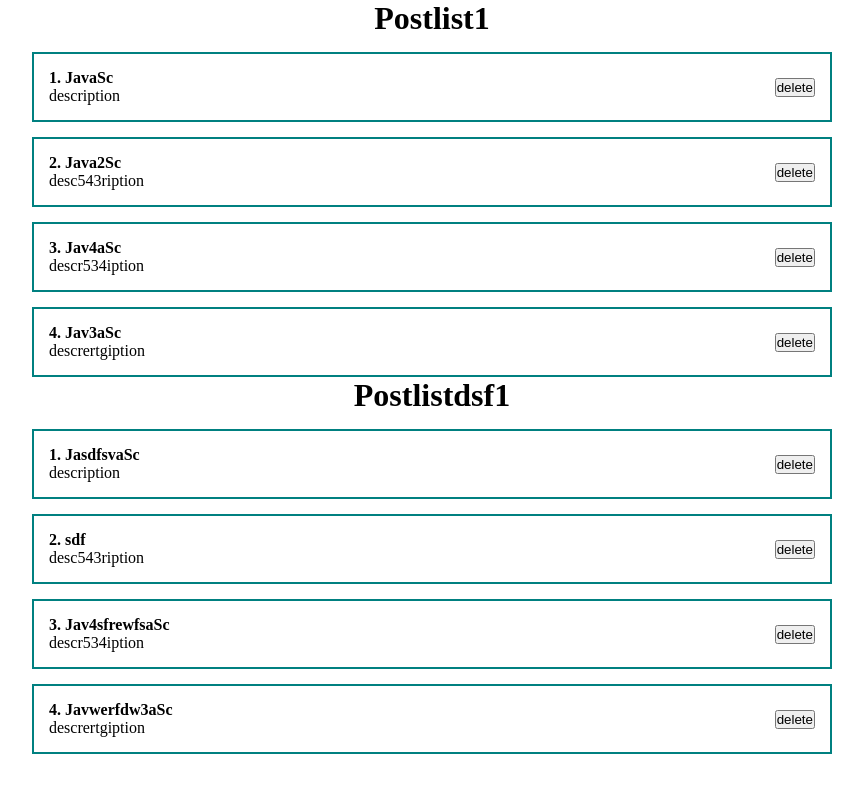
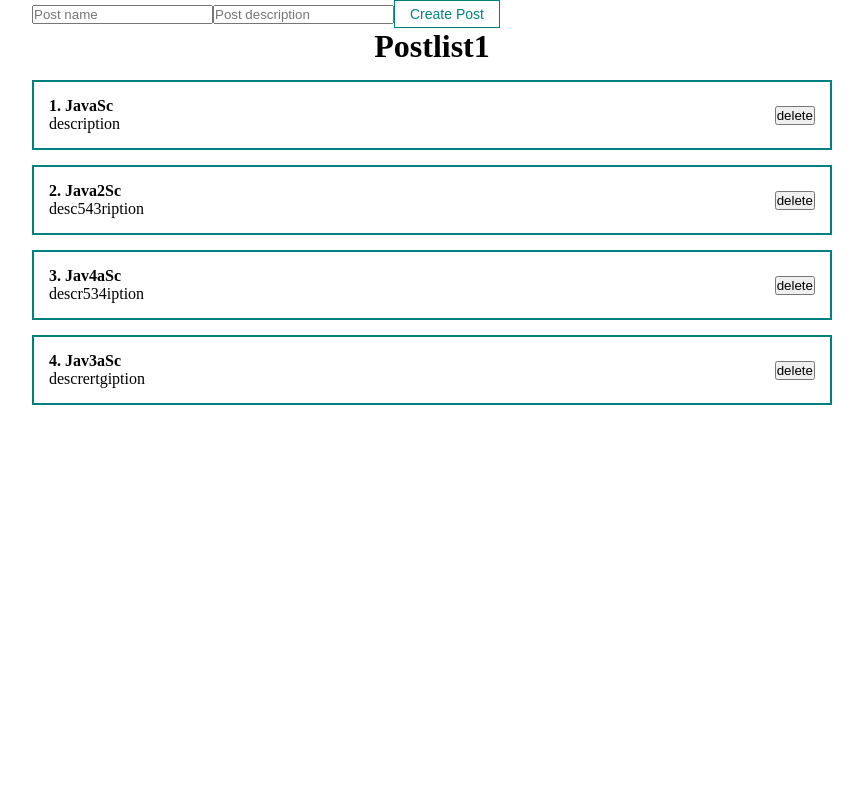
Before and after one commit to Grank10um/react_tutorial, a React (Create React App) app: page / in a window 1280 px wide. Shown: the top 792 px of the page, without its empty margins (208-1071 px from the left). Built offline with nearby package versions, Linux system fonts and the light colour scheme.

Commit message:
передача из свойств на кнопку недоступен

```diff
--- a/src/App.js
+++ b/src/App.js
@@ -3,6 +3,7 @@
 import Counter from './components/counter';
 import PostItem from './components/PostItem';
 import PostList from './components/PostList';
+import MyButton from './components/UI/button/MyButton';
 import "./styles/App.css"
 
 
@@ -15,18 +16,16 @@
 
   ]);
 
-  const [posts2, setPosts2] = useState([
-    {id: 1, title: 'JasdfsvaSc', body: 'description'},
-    {id: 2, title: 'sdf', body: 'desc543ription'},
-    {id: 3, title: 'Jav4sfrewfsaSc', body: 'descr534iption'},
-    {id: 4, title: 'Javwerfdw3aSc', body: 'descrertgiption'},
 
-  ]);
 
   return (
     <div className="App">
+      <form>
+        <input type="text" placeholder="Post name"/>
+        <input type="text" placeholder="Post description"/>
+        <MyButton disabled>Create Post</MyButton>
+      </form>
       <PostList posts={posts} title="Postlist1"/>
-      <PostList posts={posts2} title="Postlistdsf1"/>
     </div>
   );
 };
--- /dev/null
+++ b/src/components/UI/button/MyButton.jsx
@@ -0,0 +1,13 @@
+import React from 'react';
+import classes from '/Users/pavelgrankkin/Documents/lessons/react/new_react_app/src/components/UI/button/MyButton.module.css'
+
+
+const MyButton = ({children, ...props}) => {
+    return (
+        <button {...props} className={classes.myBtn}>
+            {children}
+        </button>
+    );
+};
+
+export default MyButton;
--- /dev/null
+++ b/src/components/UI/button/MyButton.module.css
@@ -0,0 +1,8 @@
+.myBtn {
+    padding: 5px 15px;
+    font-size: 14px;
+    color: teal;
+    background: transparent;
+    border: 1px solid teal;
+    cursor: pointer;
+}
```
